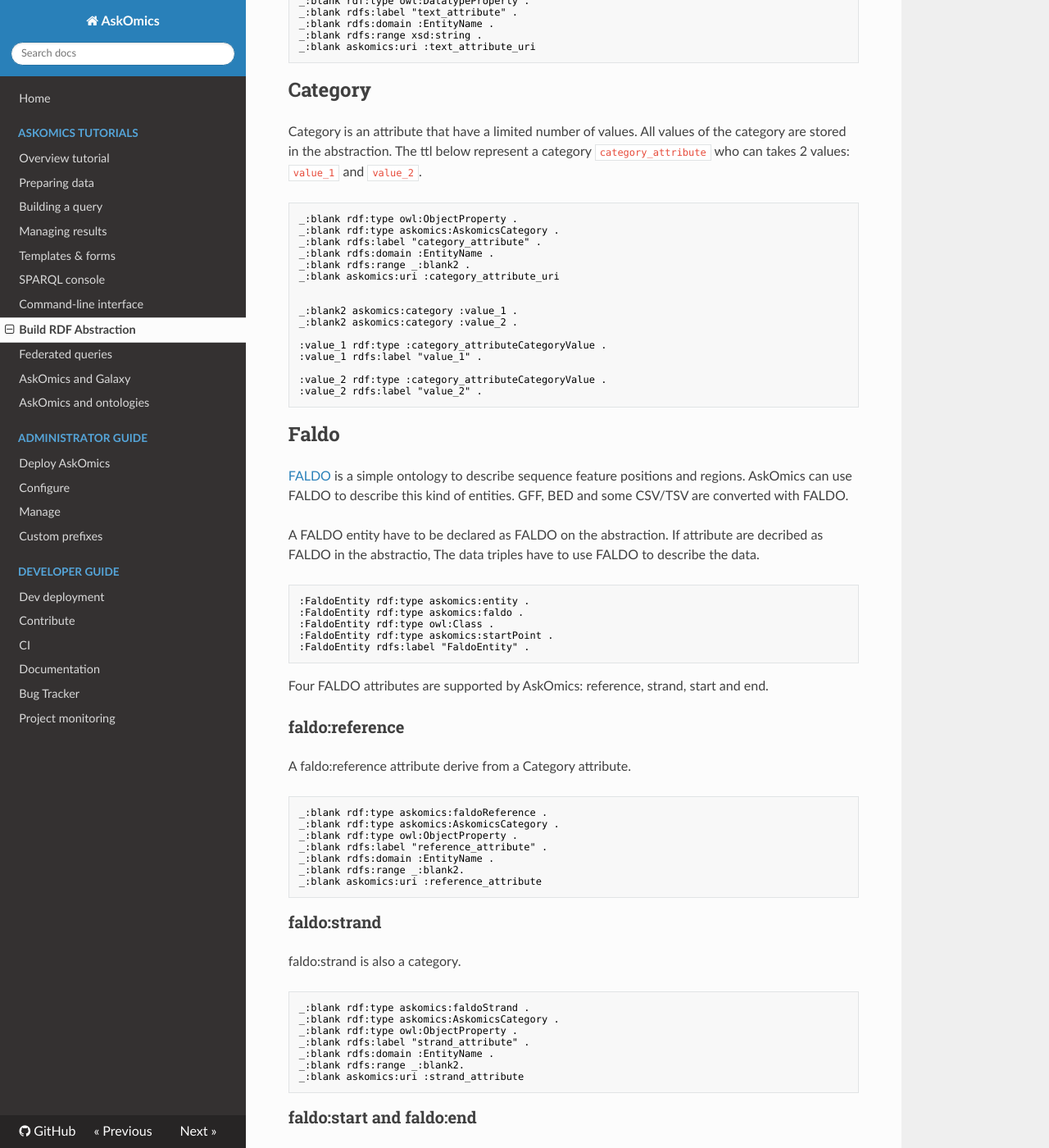
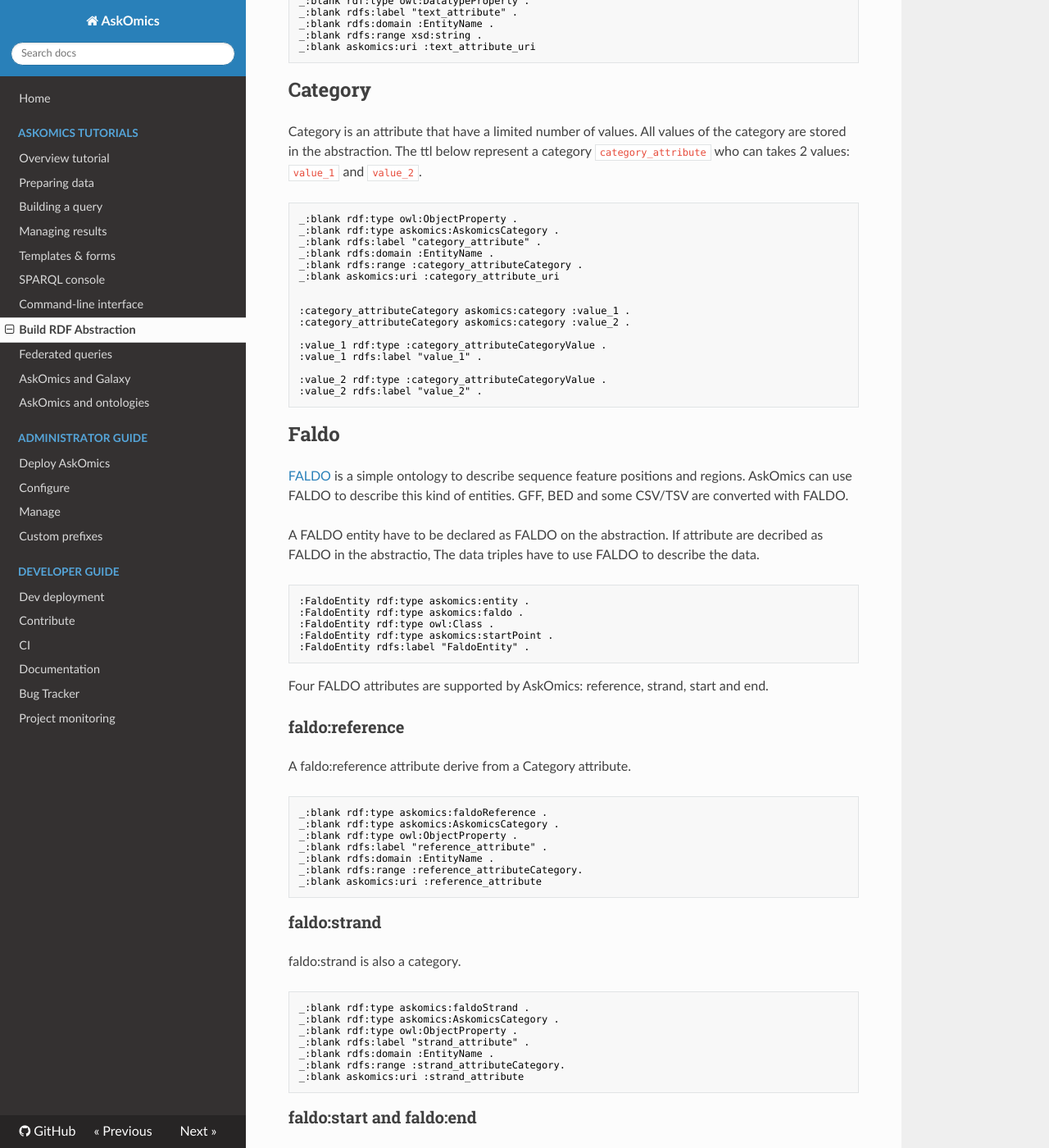
Before and after one commit to askomics/flaskomics, an MkDocs documentation site: the page built from docs/abstraction.md, in a window 1280 px wide and 1400 px high, scrolled down 1845 px. Shown: the whole window at 82% size. Built offline with MkDocs 1.6.1, drawn with Linux system fonts in a browser that asks for light colours; nearby versions of some CDN libraries.

Commit message:
Revert before blank node

````diff
--- a/docs/abstraction.md
+++ b/docs/abstraction.md
@@ -82,12 +82,12 @@ _:blank rdf:type owl:ObjectProperty .
 _:blank rdf:type askomics:AskomicsCategory .
 _:blank rdfs:label "category_attribute" .
 _:blank rdfs:domain :EntityName .
-_:blank rdfs:range _:blank2 .
+_:blank rdfs:range :category_attributeCategory .
 _:blank askomics:uri :category_attribute_uri
 
 
-_:blank2 askomics:category :value_1 .
-_:blank2 askomics:category :value_2 .
+:category_attributeCategory askomics:category :value_1 .
+:category_attributeCategory askomics:category :value_2 .
 
 :value_1 rdf:type :category_attributeCategoryValue .
 :value_1 rdfs:label "value_1" .
@@ -122,7 +122,7 @@ _:blank rdf:type askomics:AskomicsCategory .
 _:blank rdf:type owl:ObjectProperty .
 _:blank rdfs:label "reference_attribute" .
 _:blank rdfs:domain :EntityName .
-_:blank rdfs:range _:blank2.
+_:blank rdfs:range :reference_attributeCategory.
 _:blank askomics:uri :reference_attribute
 ```
 
@@ -136,7 +136,7 @@ _:blank rdf:type askomics:AskomicsCategory .
 _:blank rdf:type owl:ObjectProperty .
 _:blank rdfs:label "strand_attribute" .
 _:blank rdfs:domain :EntityName .
-_:blank rdfs:range _:blank2.
+_:blank rdfs:range :strand_attributeCategory.
 _:blank askomics:uri :strand_attribute
 ```
 
--- a/package.json
+++ b/package.json
@@ -8,7 +8,7 @@
     "ontology"
   ],
   "name": "AskOmics",
-  "version": "4.4.1",
+  "version": "4.4.0",
   "description": "Visual SPARQL query builder",
   "author": "Xavier Garnier",
   "license": "AGPL-3.0",
--- a/setup.py
+++ b/setup.py
@@ -5,7 +5,7 @@ with open('requirements.txt') as f:
 
 setup(
     name='askomics',
-    version='4.4.1',
+    version='4.4.0',
     description='''
         AskOmics is a visual SPARQL query interface supporting both intuitive
         data integration and querying while shielding the user from most of the
````
Also changed, not shown: CHANGELOG.md (+1 -8 lines), 4 other files.
